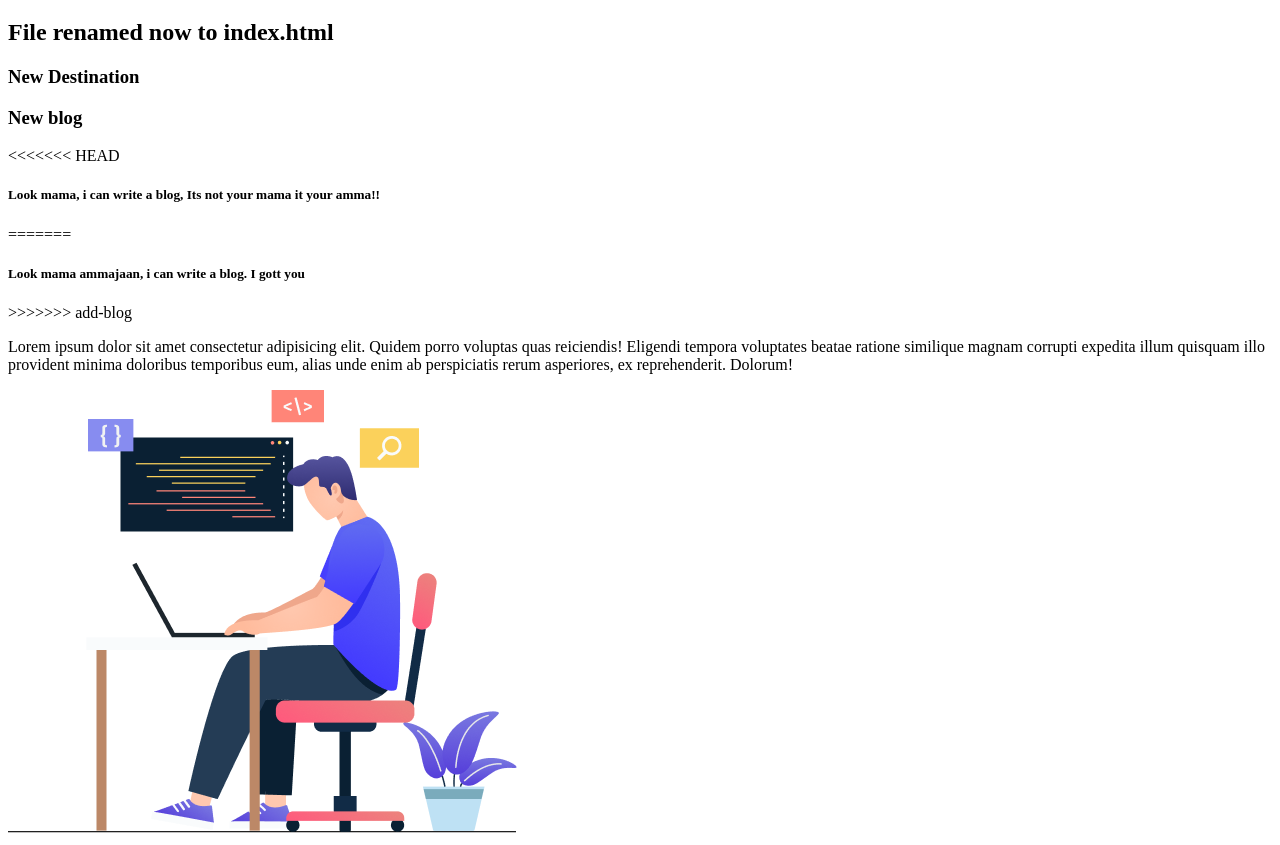
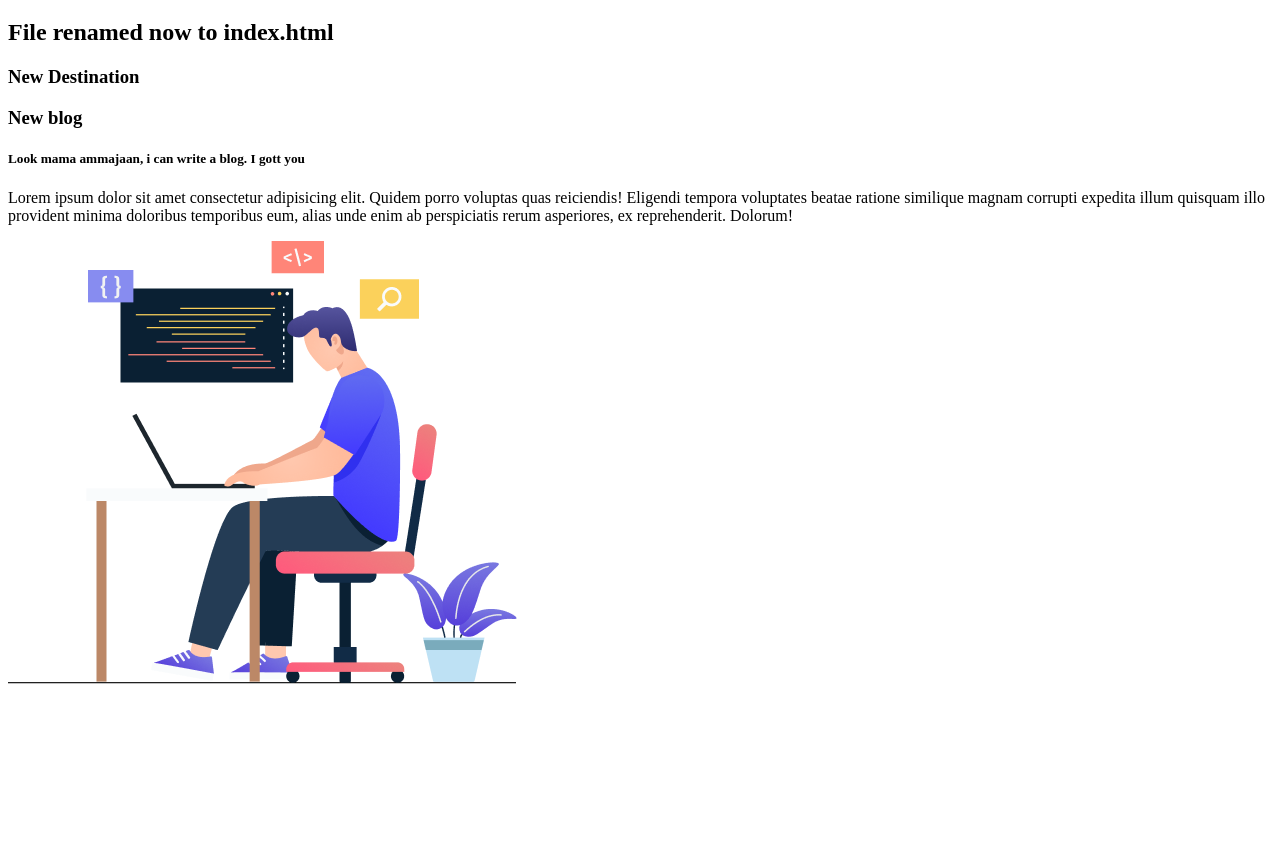
Before and after one commit to Tanvir-Ahmed-Chowdhury/my-second-repo, a plain HTML site: page index.html in a window 1280 px wide. Shown: the part 61-906 px from the top of the page. After the commit the page ends 800 px from the top, so only its background shows below. Drawn offline with Linux system fonts and the light colour scheme.

Commit message:
conflictt

```diff
--- a/index.html
+++ b/index.html
@@ -12,11 +12,7 @@
     <h3>New Destination</h3>
     <div>
         <h3>New blog</h3>
-<<<<<<< HEAD
-        <h5>Look mama, i can write a blog, Its not your mama it your amma!!</h5>
-=======
         <h5>Look mama ammajaan, i can write a blog. I gott you</h5>
->>>>>>> add-blog
         <p>Lorem ipsum dolor sit amet consectetur adipisicing elit. Quidem porro voluptas quas reiciendis! Eligendi tempora voluptates beatae ratione similique magnam corrupti expedita illum quisquam illo provident minima doloribus temporibus eum, alias unde enim ab perspiciatis rerum asperiores, ex reprehenderit. Dolorum!</p>
     </div>
     <img src="image.png" alt="">
```
